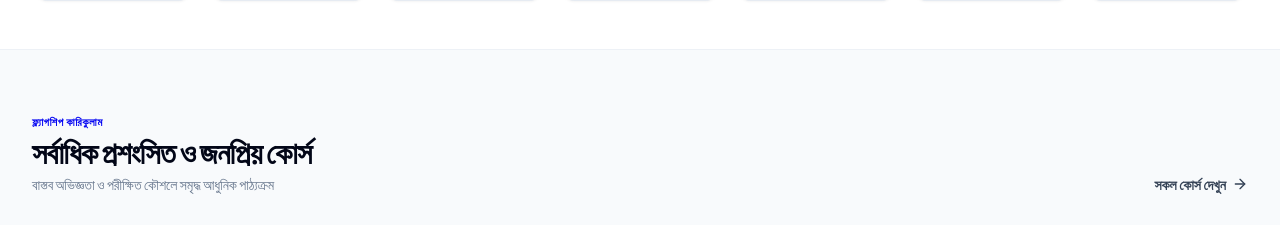
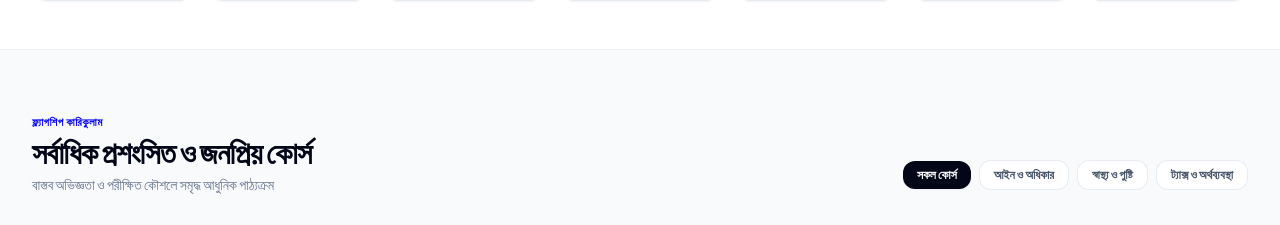
Before and after one commit to Sakib669/lms-demo, a Next.js app: page / in a window 1280 px wide. Shown: the part 967-1192 px from the top of the page. Built offline with nearby package versions, Linux system fonts and the light colour scheme; grey boxes are pictures that could not be loaded.

Commit message:
feat: add interactive category filter tabs to CoursesSection

```diff
--- a/src/components/CoursesSection.tsx
+++ b/src/components/CoursesSection.tsx
@@ -1,22 +1,39 @@
 "use client";
 
-import React from "react";
+import React, { useState } from "react";
 import Link from "next/link";
 import Image from "next/image";
 import { useApp } from "@/context/AppContext";
 import { COURSES } from "@/data/mockData";
 import { Star, ArrowRight, ShoppingCart, Check, Eye } from "lucide-react";
+import { motion, AnimatePresence } from "framer-motion";
 
 export default function CoursesSection() {
   const { language, addToCart, cart, enrolledCourseIds } = useApp();
   const isBn = language === "bn";
+  const [activeFilter, setActiveFilter] = useState("all");
+
+  const filterTabs = [
+    { id: "all", labelBn: "সকল কোর্স", labelEn: "All Courses" },
+    { id: "আইন", labelBn: "আইন ও অধিকার", labelEn: "Legal Literacy" },
+    { id: "স্বাস্থ্য", labelBn: "স্বাস্থ্য ও পুষ্টি", labelEn: "Wellness Science" },
+    { id: "ট্যাক্স", labelBn: "ট্যাক্স ও অর্থব্যবস্থা", labelEn: "Tax & Finance" },
+  ];
+
+  const displayedCourses = COURSES.filter((c) => {
+    if (activeFilter === "all") return true;
+    return (
+      c.category.toLowerCase().includes(activeFilter.toLowerCase()) ||
+      c.categoryBn.toLowerCase().includes(activeFilter.toLowerCase())
+    );
+  });
 
   return (
     <section className="py-14 sm:py-16 bg-[#F8FAFC] dark:bg-[#070B14] border-b border-slate-200/60 dark:border-slate-800/80 transition-colors">
       <div className="max-w-7xl mx-auto px-4 sm:px-6 lg:px-8">
 
-        {/* Section Header */}
-        <div className="flex flex-col sm:flex-row sm:items-end justify-between gap-4 mb-9">
+        {/* Section Header & Interactive Filter Bar */}
+        <div className="flex flex-col lg:flex-row lg:items-end justify-between gap-6 mb-8">
           <div>
             <div className="text-[11px] font-bold tracking-wider uppercase text-[#0000F2] dark:text-[#00D2FF] mb-1">
               {isBn ? "ফ্ল্যাগশিপ কারিকুলাম" : "Flagship Series"}
@@ -29,18 +46,27 @@ export default function CoursesSection() {
             </p>
           </div>
 
-          <Link
-            href="/courses"
-            className="inline-flex items-center gap-1.5 text-xs sm:text-sm font-bold text-slate-700 hover:text-slate-950 dark:text-slate-300 dark:hover:text-white transition-colors group self-start sm:self-auto"
-          >
-            <span>{isBn ? "সকল কোর্স দেখুন" : "View Full Catalog"}</span>
-            <ArrowRight className="w-4 h-4 group-hover:translate-x-1 transition-transform" />
-          </Link>
+          {/* Interactive Filter Pills */}
+          <div className="flex items-center gap-2 overflow-x-auto pb-1 self-start lg:self-auto scrollbar-none">
+            {filterTabs.map((tab) => (
+              <button
+                key={tab.id}
+                onClick={() => setActiveFilter(tab.id)}
+                className={`relative px-3.5 py-1.5 rounded-xl text-xs font-semibold shrink-0 transition-all ${
+                  activeFilter === tab.id
+                    ? "bg-slate-950 dark:bg-white text-white dark:text-slate-950 font-bold shadow-sm"
+                    : "bg-white dark:bg-[#0B0F19] text-slate-600 dark:text-slate-300 hover:bg-slate-100 dark:hover:bg-slate-800 border border-slate-200/80 dark:border-slate-800"
+                }`}
+              >
+                {isBn ? tab.labelBn : tab.labelEn}
+              </button>
+            ))}
+          </div>
         </div>
 
         {/* 5-Column Course Grid */}
         <div className="grid grid-cols-1 sm:grid-cols-2 md:grid-cols-3 lg:grid-cols-5 gap-5">
-          {COURSES.map((course) => {
+          {displayedCourses.map((course) => {
             const isInCart = cart.some((item) => item.id === course.id);
             const isEnrolled = enrolledCourseIds.includes(course.id);
 
```
